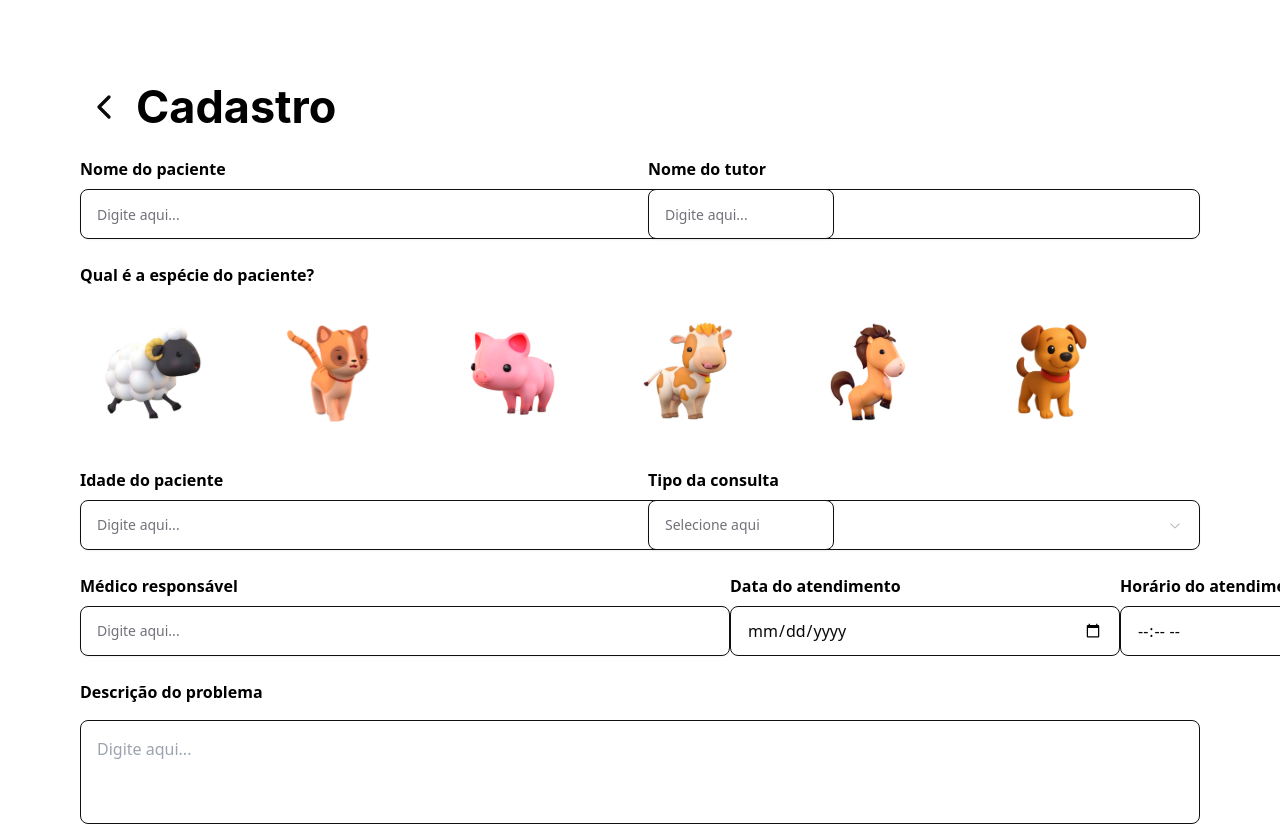
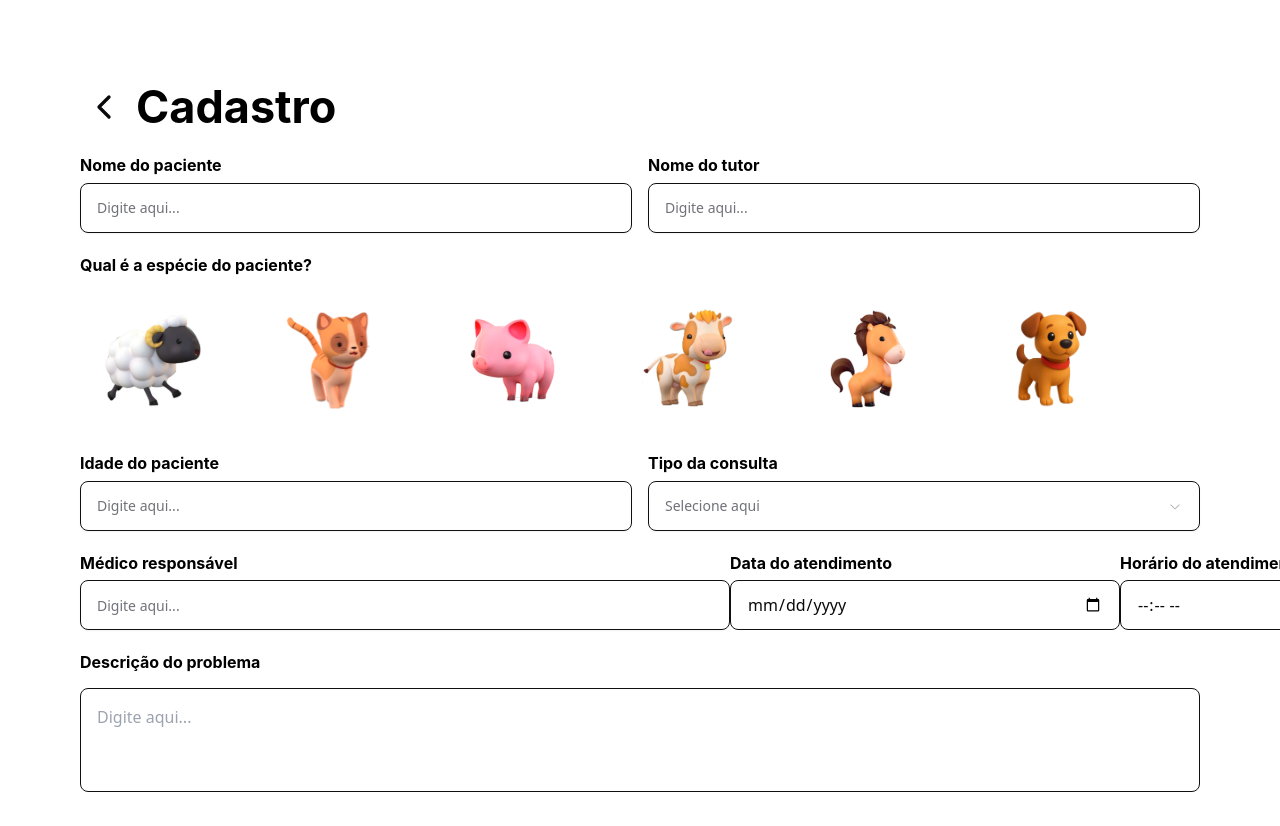
Before and after one commit to citi-onboarding/pta-squad-adson, a Next.js app in the folder client/: page /RegistrationPage in a window 1280 px wide. Shown: the top 826 px of the page. Built offline with nearby package versions, Linux system fonts and the light colour scheme.

Commit message:
Adjusting styling details

```diff
--- a/client/src/components/registerForm/index.tsx
+++ b/client/src/components/registerForm/index.tsx
@@ -21,9 +21,12 @@ import {
   SelectContent,
   SelectItem,
 } from "@/components/ui/select";
+import api from "@/services/api";
 import Button from "@/components/button";
-import api from "@/services/api";
 import RegisterModal from "../registerModal";
+
+
+
 
 const patientSchema = z.object({
   patientName: z.string().min(1, "Este campo é obrigatório"),
@@ -32,6 +35,7 @@ const patientSchema = z.object({
   age: z.string().min(1, "Este campo é obrigatório"),
 });
 
+
 const consultSchema = z.object({
   consultType: z.string().min(1, "Este campo é obrigatório"),
   doctor: z.string().min(1, "Este campo é obrigatório"),
@@ -39,6 +43,7 @@ const consultSchema = z.object({
   time: z.string().min(1, "Este campo é obrigatório"),
   description: z.string().min(1, "Este campo é obrigatório"),
 });
+
 
 const formSchema = patientSchema.merge(consultSchema);
 
@@ -64,7 +69,7 @@ export default function RegistrationForm() {
     watch,
     reset,
   } = useForm<FormData>({
-    resolver: zodResolver(formSchema),
+    resolver: zodResolver(formSchema)
   });
 
   const watchedConsultType = watch("consultType");
@@ -92,6 +97,7 @@ export default function RegistrationForm() {
     setIsLoading(true);
 
     try {
+
       const patientData = {
         name: data.patientName,
         tutorName: data.tutorName,
@@ -107,10 +113,11 @@ export default function RegistrationForm() {
       const createdPatient = patientResponse.data.patientWithId;
 
       if (!createdPatient || !createdPatient.id) {
-        throw new Error("Não foi possível encontrar o ID do paciente criado");
+        throw new Error('Não foi possível encontrar o ID do paciente criado');
       }
 
-      const consultDataPayload = {
+
+      const consultData = {
         type: data.consultType,
         doctorName: data.doctor,
         date: data.date,
@@ -119,7 +126,7 @@ export default function RegistrationForm() {
         idPatient: createdPatient.id,
       };
 
-      await api.post("/consultation", consultDataPayload);
+      await api.post("/consultation", consultData);
 
       setModalData({
         patientName: data.patientName,
@@ -132,7 +139,6 @@ export default function RegistrationForm() {
 
     } catch (error) {
       console.error("Erro durante o cadastro:", error);
-      alert("Ocorreu um erro ao realizar o cadastro.");
     } finally {
       setIsLoading(false);
     }
@@ -153,21 +159,33 @@ export default function RegistrationForm() {
     { key: "dog", src: dogImg, alt: "Cachorro" },
   ];
 
-  const consultTypes = ["Primeira Consulta", "Vacinação", "Retorno", "Check-up"];
+  const consultTypes = [
+    "Primeira Consulta",
+    "Vacinação",
+    "Retorno",
+    "Check-up"
+  ];
 
   return (
     <>
     <form
       onSubmit={handleSubmit(onSubmit)}
-        className="flex flex-col gap-6 w-auto mx-auto bg-white rounded-xl"
+      className="flex flex-col gap-6 w-auto mx-auto bg-white  rounded-xl"
     >
 
       <div className="grid grid-cols-2 gap-4">
         <div>
-            <label className="text-[16px] font-bold mb-2 text-black flex justify-start font-sf">
+          <label
+            className="text-[16px] font-bold leading-[110%] tracking-[0px] mb-2 text-black flex justify-start"
+            style={{
+              fontFamily:
+                'SF Pro Display, system-ui, -apple-system, "Segoe UI", Roboto, "Helvetica Neue", Arial',
+            }}
+          >
             Nome do paciente
           </label>
           <div className="flex flex-col gap-1">
+            <div className="flex items-center gap-4">
               <Input
                 {...register("patientName")}
                 placeholder="Digite aqui..."
@@ -175,10 +193,11 @@ export default function RegistrationForm() {
                   const filtered = e.target.value.replace(/[^a-zA-ZÀ-ÿ\s]/g, "");
                   setValue("patientName", filtered);
                 }}
-                className={`w-[754px] h-[50px] rounded-[8px] border px-4 box-border ${
+                className={`w-[754px] h-[50px] rounded-[8px] border px-4 py-0 box-border ${
                   errors.patientName ? "border-red-500" : "border-[#101010]"
                 }`}
               />
+            </div>
             {errors.patientName && (
               <span className="text-red-500 text-sm">{errors.patientName.message}</span>
             )}
@@ -186,10 +205,17 @@ export default function RegistrationForm() {
         </div>
 
         <div>
-            <label className="text-[16px] font-bold mb-2 text-black flex justify-start font-sf">
+          <label
+            className="text-[16px] font-bold leading-[110%] tracking-[0px] mb-2 text-black flex justify-start"
+            style={{
+              fontFamily:
+                'SF Pro Display, system-ui, -apple-system, "Segoe UI", Roboto, "Helvetica Neue", Arial',
+            }}
+          >
             Nome do tutor
           </label>
           <div className="flex flex-col gap-1">
+            <div className="flex items-center gap-4">
               <Input
                 {...register("tutorName")}
                 placeholder="Digite aqui..."
@@ -201,6 +227,7 @@ export default function RegistrationForm() {
                   errors.tutorName ? "border-red-500" : "border-[#101010]"
                 }`}
               />
+            </div>
             {errors.tutorName && (
               <span className="text-red-500 text-sm">{errors.tutorName.message}</span>
             )}
@@ -208,13 +235,30 @@ export default function RegistrationForm() {
         </div>
       </div>
 
+
       <div>
-          <label className="text-[16px] font-bold mb-3 text-black flex justify-start font-sf">
+        <label
+          className="text-[16px] font-bold leading-[110%] tracking-[0px] mb-3 text-black flex justify-start"
+          style={{
+            fontFamily:
+              'SF Pro Display, system-ui, -apple-system, "Segoe UI", Roboto, "Helvetica Neue", Arial',
+          }}
+        >
           Qual é a espécie do paciente?
         </label>
-          <div className="flex items-center justify-start w-[1042.37px] h-auto p-3 gap-[60px] bg-transparent">
+
+        <div className=" flex
+    items-center
+    justify-start
+    w-[1042.37px]
+    h-auto
+    p-3
+    gap-[60px]
+    bg-transparent
+  ">
           {animals.map((animal) => {
             const isActive = species === animal.key;
+
             return (
               <button
                 key={animal.key}
@@ -223,6 +267,7 @@ export default function RegistrationForm() {
                   setSpecies(animal.key);
                   setValue("species", animal.key);
                 }}
+                aria-pressed={isActive}
                 className={`p-[10px] rounded-lg transition select-none focus:outline-none ${
                   isActive ? "bg-[#D9D9D9]" : "hover:bg-gray-50"
                 }`}
@@ -238,30 +283,44 @@ export default function RegistrationForm() {
             );
           })}
         </div>
-          <input {...register("species")} type="hidden" value={species || ""} />
+        <input
+          {...register("species")}
+          type="hidden"
+          value={species || ""}
+        />
         {errors.species && (
           <span className="text-red-500 text-sm block mt-1">{errors.species.message}</span>
         )}
       </div>
 
+
       <div className="grid grid-cols-2 gap-4">
         <div>
-            <label className="text-[16px] font-bold mb-2 text-black flex justify-start font-sf">
+          <label
+            className="text-[16px] font-bold leading-[110%] tracking-[0px] mb-2 text-black flex justify-start"
+            style={{
+              fontFamily:
+                'SF Pro Display, system-ui, -apple-system, "Segoe UI", Roboto, "Helvetica Neue", Arial',
+            }}
+          >
             Idade do paciente
           </label>
           <div className="flex flex-col gap-1">
+            <div className="flex">
               <Input
                 {...register("age")}
                 placeholder="Digite aqui..."
-                inputMode="numeric"
                 onChange={(e) => {
                   const digits = e.target.value.replace(/\D/g, "");
                   setValue("age", digits);
                 }}
+                inputMode="numeric"
+                pattern="\d*"
                 className={`w-[754px] h-[50px] rounded-[8px] border px-4 box-border ${
                   errors.age ? "border-red-500" : "border-[#101010]"
                 }`}
               />
+            </div>
             {errors.age && (
               <span className="text-red-500 text-sm">{errors.age.message}</span>
             )}
@@ -269,21 +328,29 @@ export default function RegistrationForm() {
         </div>
 
         <div>
-            <label className="text-[16px] font-bold mb-2 text-black flex justify-start font-sf">
+          <label
+            className="text-[16px] font-bold leading-[110%] tracking-[0px] mb-2 text-black flex justify-start"
+            style={{
+              fontFamily:
+                'SF Pro Display, system-ui, -apple-system, "Segoe UI", Roboto, "Helvetica Neue", Arial',
+            }}
+          >
             Tipo da consulta
           </label>
+
           <div className="flex flex-col gap-1">
             <Select
               value={watchedConsultType || ""}
-                onValueChange={(value) => setValue("consultType", value)}
+              onValueChange={(value) => {
+                setValue("consultType", value);
+              }}
             >
-                <SelectTrigger
-                  className={`w-full h-[50px] rounded-[8px] border px-4 box-border ${
+              <SelectTrigger className={`w-full h-[50px] rounded-[8px] border px-4 box-border ${
                 errors.consultType ? "border-red-500" : "border-[#101010]"
-                  }`}
-                >
+              }`}>
                 <SelectValue placeholder="Selecione aqui" />
               </SelectTrigger>
+
               <SelectContent>
                 {consultTypes.map((t) => (
                   <SelectItem key={t} value={t}>
@@ -292,7 +359,11 @@ export default function RegistrationForm() {
                 ))}
               </SelectContent>
             </Select>
-              <input {...register("consultType")} type="hidden" value={watchedConsultType || ""} />
+            <input
+              {...register("consultType")}
+              type="hidden"
+              value={watchedConsultType || ""}
+            />
             {errors.consultType && (
               <span className="text-red-500 text-sm">{errors.consultType.message}</span>
             )}
@@ -300,9 +371,16 @@ export default function RegistrationForm() {
         </div>
       </div>
 
+
       <div className="flex items-start justify-between">
         <div className="flex flex-col">
-            <label className="text-[16px] font-bold mb-2 text-black flex justify-start font-sf">
+          <label
+            className="text-[16px] font-bold leading-[110%] tracking-[0px] mb-2 text-black flex justify-start"
+            style={{
+              fontFamily:
+                'SF Pro Display, system-ui, -apple-system, "Segoe UI", Roboto, "Helvetica Neue", Arial',
+            }}
+          >
             Médico responsável
           </label>
           <div className="flex flex-col gap-1">
@@ -324,7 +402,13 @@ export default function RegistrationForm() {
         </div>
 
         <div className="flex flex-col">
-            <label className="text-[16px] font-bold mb-2 text-black flex justify-start font-sf">
+          <label
+            className="text-[16px] font-bold leading-[110%] tracking-[0px] mb-2 text-black flex justify-start"
+            style={{
+              fontFamily:
+                'SF Pro Display, system-ui, -apple-system, "Segoe UI", Roboto, "Helvetica Neue", Arial',
+            }}
+          >
             Data do atendimento
           </label>
           <div className="flex flex-col gap-1">
@@ -343,7 +427,13 @@ export default function RegistrationForm() {
         </div>
 
         <div className="flex flex-col">
-            <label className="text-[16px] font-bold mb-2 text-black flex justify-start font-sf">
+          <label
+            className="text-[16px] font-bold leading-[110%] tracking-[0px] mb-2 text-black flex justify-start"
+            style={{
+              fontFamily:
+                'SF Pro Display, system-ui, -apple-system, "Segoe UI", Roboto, "Helvetica Neue", Arial',
+            }}
+          >
             Horário do atendimento
           </label>
           <div className="flex flex-col gap-1">
@@ -362,8 +452,15 @@ export default function RegistrationForm() {
         </div>
       </div>
 
+
       <div className="flex flex-col gap-4">
-          <label className="text-[16px] font-bold text-black flex justify-start font-sf">
+        <label
+          className="text-[16px] font-bold leading-[110%] tracking-[0px] text-black flex justify-start"
+          style={{
+            fontFamily:
+              'SF Pro Display, system-ui, -apple-system, "Segoe UI", Roboto, "Helvetica Neue", Arial',
+          }}
+        >
           Descrição do problema
         </label>
         <div className="flex flex-col gap-1">
@@ -379,6 +476,7 @@ export default function RegistrationForm() {
           )}
         </div>
       </div>
+
 
 
       <div className="flex justify-end mt-8">
```
Lines whose indentation alone changed are shown as unchanged.
